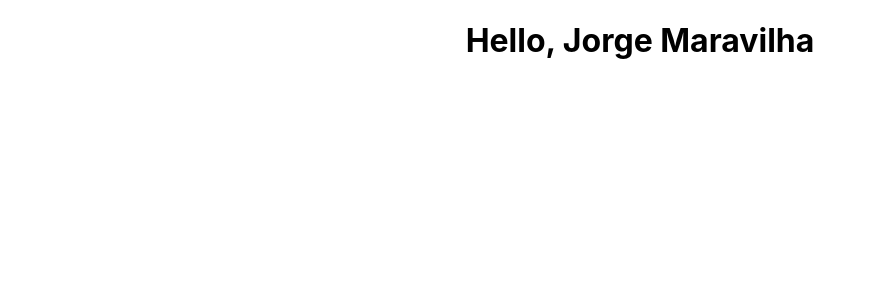
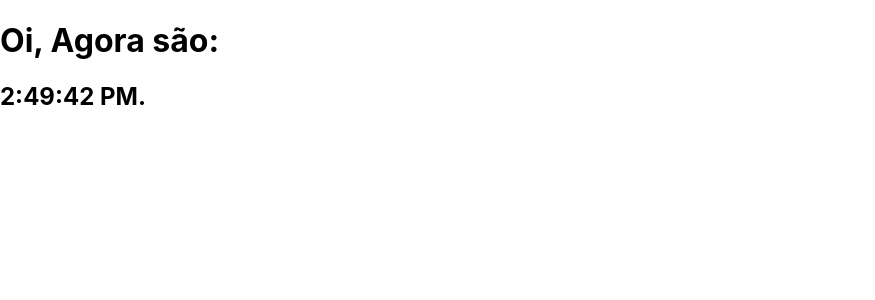
Before and after one commit to jose-cleiton/trybe-exercicios, a React (Create React App) app in the folder front-end/bloco-10-introducao-a-react/dia-1-hello-world-no-react/exec/: page / in a window 1280 px wide. Shown: the top 300 px of the page, without its empty margins (0-875 px from the left). Built offline with nearby package versions, Linux system fonts and the light colour scheme.

Commit message:
Relógio

```diff
--- a/front-end/bloco-10-introducao-a-react/dia-1-hello-world-no-react/exec/src/App.js
+++ b/front-end/bloco-10-introducao-a-react/dia-1-hello-world-no-react/exec/src/App.js
@@ -4,13 +4,20 @@ function helloWorld (nome, sobrenome) {
   return <h1 className={classe} >Hello, {`${nome} ${sobrenome}`}</h1>;
 }
 const element = helloWorld("Jorge", "Maravilha");
+
 const container = <div >{element}</div>;
+const time = (
+    <div>
+
+    </div>
+  );
 function App() {
 
 
   return (
     <div className="App">
       {container}
+      {time}
     </div>
   );
 }
--- a/front-end/bloco-10-introducao-a-react/dia-1-hello-world-no-react/exec/src/index.js
+++ b/front-end/bloco-10-introducao-a-react/dia-1-hello-world-no-react/exec/src/index.js
@@ -3,9 +3,17 @@ import ReactDOM from 'react-dom';
 import './index.css';
 import App from './App';
 
-ReactDOM.render(
-  <React.StrictMode>
-    <App />
-  </React.StrictMode>,
-  document.getElementById('root')
-);
+
+
+
+function tick() {
+  const element = (
+    <div>
+      <h1>Oi, Agora são:</h1>
+      <h2>{new Date().toLocaleTimeString('pt', { hour12: true })}.</h2>
+    </div>
+  );
+  ReactDOM.render(element, document.getElementById('root'));
+}
+
+setInterval(tick, 1000);
```
